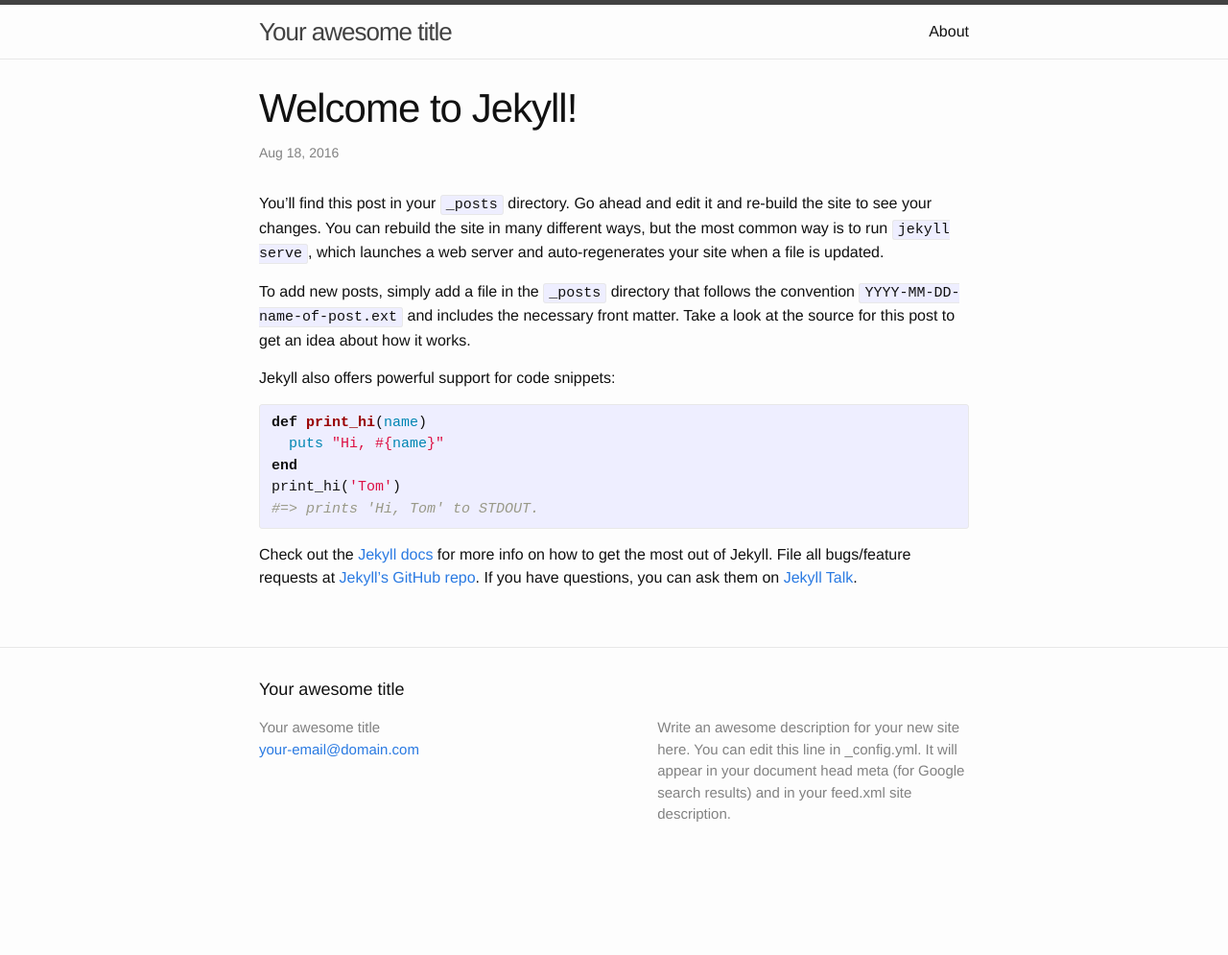
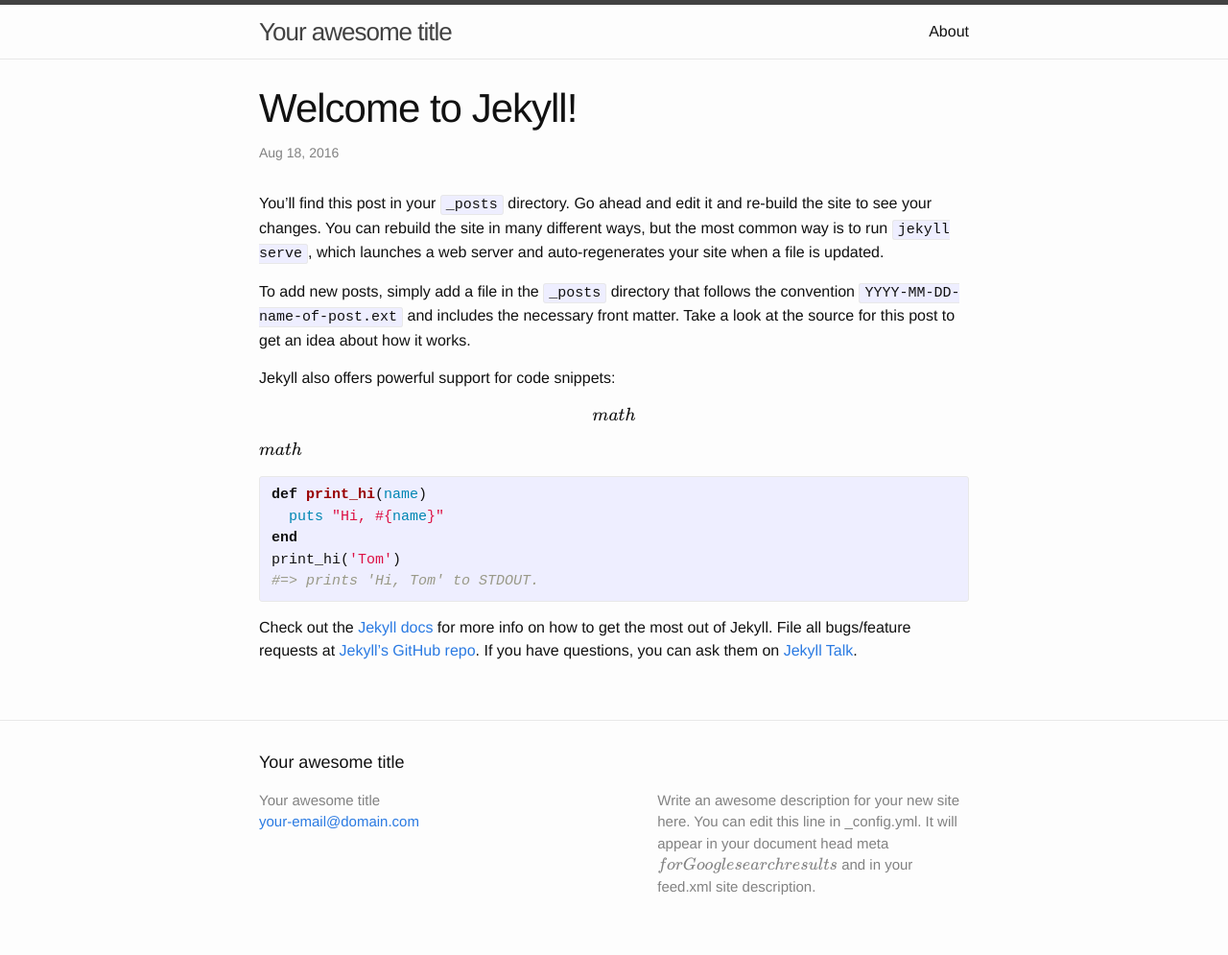
Before and after one commit to walterfreeman/phys307, a Jekyll site: the page built from _posts/2016-08-18-welcome-to-jekyll.markdown, in a window 1280 px wide. Shown: the whole page at 96% size. Built offline with Jekyll 4.4.1, drawn with Linux system fonts in a browser that asks for light colours; formulas are drawn with MathJax 3; before the commit the page ends 920 px from its top, so only the background shows below that; some of the changed lines change nothing that is shown.

Commit message:
upload math test

```diff
--- a/_layouts/post.html
+++ b/_layouts/post.html
@@ -1,6 +1,25 @@
 ---
 layout: default
 ---
+
+<script type="text/x-mathjax-config">
+  MathJax.Hub.Config({
+    TeX: {
+      equationNumbers: {
+        autoNumber: "AMS"
+      }
+    },
+    tex2jax: {
+      inlineMath: [ ['$','$'], ['\(', '\)'] ],
+      displayMath: [ ['$$','$$'] ],
+      processEscapes: true,
+    }
+  });
+</script>
+<script type="text/javascript"
+        src="http://cdn.mathjax.org/mathjax/latest/MathJax.js?config=TeX-AMS-MML_HTMLorMML">
+</script>
+
 <article class="post" itemscope itemtype="http://schema.org/BlogPosting">
 
   <header class="post-header">
--- a/_posts/2016-08-18-welcome-to-jekyll.markdown
+++ b/_posts/2016-08-18-welcome-to-jekyll.markdown
@@ -9,6 +9,10 @@
 To add new posts, simply add a file in the `_posts` directory that follows the convention `YYYY-MM-DD-name-of-post.ext` and includes the necessary front matter. Take a look at the source for this post to get an idea about how it works.
 
 Jekyll also offers powerful support for code snippets:
+
+$$math$$
+
+$math$
 
 {% highlight ruby %}
 def print_hi(name)
```
